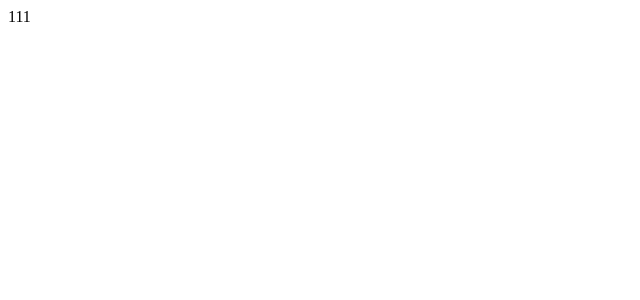
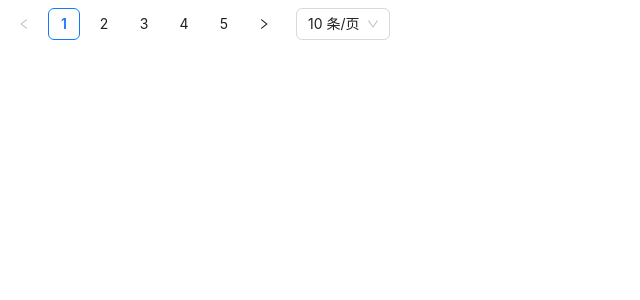
Before and after one commit to NIP-TEAM/UAVNSystem-fronten, a React (Vite) app: page /login in a window 1280 px wide. Shown: the top 300 px of the page, without its empty margins (0-640 px from the left). Built offline with nearby package versions, Linux system fonts and the light colour scheme; the HTML template or start-up script is replaced by a standard one.

Commit message:
feat: data store

```diff
--- a/src/App.tsx
+++ b/src/App.tsx
@@ -2,12 +2,13 @@ import { message, ConfigProvider as AntdConfigProvider } from "antd";
 import { MessageInstance } from "antd/es/message/interface";
 import { createContext, useMemo } from "react";
 import { Navigate, Route, Routes, useLocation, useNavigate } from "react-router-dom";
-import { ConfigProvider } from "./hooks";
-import zhCN from "antd/locale/zh_CN";
+import { ConfigProvider, getAntdLanguageTheme } from "./hooks";
 import { AppLayout } from "./components";
 import { pageTypes, routes } from "./router";
 import { useAtomValue } from "jotai";
 import { userAtom } from "./store";
+import { LANGUAGES } from "./hooks";
+
 export const AppContext = createContext<{ messageApi: MessageInstance | null }>(
   {
     messageApi: null,
@@ -49,7 +50,7 @@ function App() {
       {contextHolder}
       <ConfigProvider {...{config}}>
         <AntdConfigProvider
-          locale={zhCN}
+          locale={getAntdLanguageTheme(LANGUAGES.zh)}
           theme={{
             components: {
               Tabs: {
--- a/src/components/Layout/index.tsx
+++ b/src/components/Layout/index.tsx
@@ -1,5 +1,6 @@
 import { FC, ReactNode } from "react";
 import { RouteItem } from "../../router";
+import { Layout } from "antd";
 
 interface AppLayoutProp {
   routes: RouteItem[];
@@ -7,11 +8,6 @@ interface AppLayoutProp {
   children: ReactNode;
 }
 
-export const AppLayout: FC<AppLayoutProp> = ({ children }) => {
-  return (
-    <div>
-      111
-      {children}
-    </div>
-  );
+export const AppLayout: FC<AppLayoutProp> = ({ children, pageType }) => {
+  return pageType === "frame" ? <div>{children}</div> : <Layout.Content>{children}</Layout.Content>;
 };
--- a/src/hooks/index.tsx
+++ b/src/hooks/index.tsx
@@ -1,2 +1,3 @@
 export * from './useHttp'
 export * from './useConfig'
+export * from './useLanguage'
--- /dev/null
+++ b/src/hooks/useLanguage/index.tsx
@@ -0,0 +1,20 @@
+import zhCN from "antd/locale/zh_CN";
+import enUS from "antd/locale/en_US";
+import { Locale } from "antd/es/locale";
+
+export enum LANGUAGES {
+    en,
+    zh
+}
+
+export const ANTDLANGUAGETHEME: Readonly<{[key: string]: Locale}> = {
+    [LANGUAGES.en]: enUS,
+    [LANGUAGES.zh]: zhCN
+}
+
+type LanguageJsonProtocol = Record<string, {
+    zh: string,
+    en: string
+}>
+
+export const getAntdLanguageTheme = (language: keyof typeof ANTDLANGUAGETHEME) => ANTDLANGUAGETHEME[language] || ANTDLANGUAGETHEME[LANGUAGES.zh]
--- a/src/pages/Login/index.tsx
+++ b/src/pages/Login/index.tsx
@@ -1,7 +1,11 @@
+import { Form, Pagination } from "antd";
 import { FC } from "react";
 
 export interface LoginProp {}
 
 export const Login: FC<LoginProp> = () => {
-    return <>111</>
+    const form = Form.useForm()
+    return (
+        <Pagination defaultCurrent={1} total={50} showSizeChanger />
+    )
 }
--- a/src/router/index.tsx
+++ b/src/router/index.tsx
@@ -26,6 +26,7 @@ export const routes: RouteItem[] = [
     id: "login",
     element: <Login />,
     path: "/login",
+    isPublic: true,
   },
 ];
 
--- a/src/service/index.ts
+++ b/src/service/index.ts
@@ -0,0 +1 @@
+export * from './Login'
--- /dev/null
+++ b/src/static/language/pages/Login.json
@@ -0,0 +1,6 @@
+{
+    "title": {
+        "en": "LogIn",
+        "zh": "登录"
+    }
+}
--- /dev/null
+++ b/src/store/Language/index.ts
@@ -0,0 +1,6 @@
+import { atom } from "jotai"
+import { LANGUAGES } from "../../hooks"
+
+export const a = 1
+
+const languageCoreAtom = atom('language', LANGUAGES.zh)
--- a/src/store/index.ts
+++ b/src/store/index.ts
@@ -1 +1,2 @@
-export * from './user'
+export * from './User'
+export * from './Language'
```
